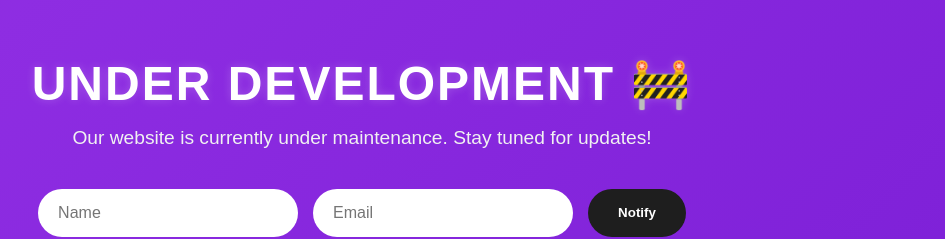
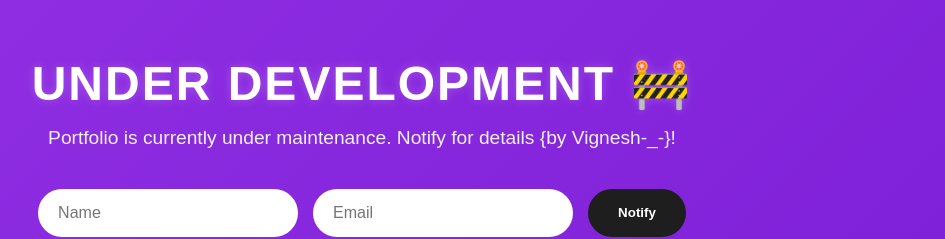
Before and after one commit to vignesh1011e/Portfolio, a plain HTML site: page index.html in a window 1280 px wide. Shown: the part 201-440 px from the top of the page, without its empty margins (278-1223 px from the left). Drawn offline with Linux system fonts and the light colour scheme.

Commit message:
index.html

```diff
--- a/index.html
+++ b/index.html
@@ -9,7 +9,7 @@
 <body>
   <div class="container">
     <h1>UNDER DEVELOPMENT 🚧</h1>
-    <p>Our website is currently under maintenance. Stay tuned for updates!</p>
+    <p>Portfolio is currently under maintenance. Notify for details  {by Vignesh-_-}!</p>
 
     <form id="notifyForm" class="form">
       <input type="text" id="name" placeholder="Name" required />
```
